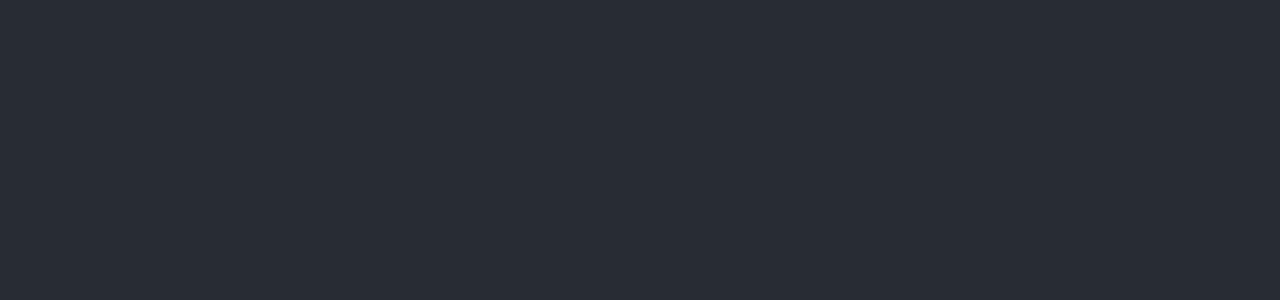
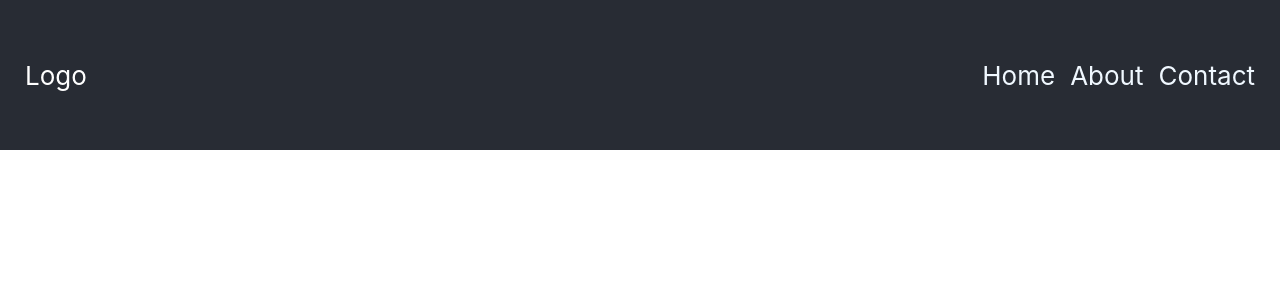
Before and after one commit to abdozayan12/Loan-Application-Form, a React (Create React App) app in the folder loan-application/: page / in a window 1280 px wide. Shown: the top 300 px of the page. Built offline with nearby package versions, Linux system fonts and the light colour scheme.

Commit message:
Create Page Header

```diff
--- a/loan-application/src/App.css
+++ b/loan-application/src/App.css
@@ -2,37 +2,27 @@
   text-align: center;
 }
 
-.App-logo {
-  height: 40vmin;
-  pointer-events: none;
-}
-
-@media (prefers-reduced-motion: no-preference) {
-  .App-logo {
-    animation: App-logo-spin infinite 20s linear;
-  }
-}
-
 .App-header {
   background-color: #282c34;
-  min-height: 100vh;
+  min-height: 150px;
+  padding:  0 25px;
   display: flex;
-  flex-direction: column;
   align-items: center;
-  justify-content: center;
+  justify-content: space-between;
   font-size: calc(10px + 2vmin);
   color: white;
 }
 
-.App-link {
-  color: #61dafb;
+.nav-links{
+  display: flex;
+  gap: 15px;
 }
 
-@keyframes App-logo-spin {
-  from {
-    transform: rotate(0deg);
-  }
-  to {
-    transform: rotate(360deg);
-  }
+.nav-links a {
+  text-decoration: none;
+  color: aliceblue;
 }
+
+.nav-links a:hover {
+  color: blue;
+}
--- a/loan-application/src/App.js
+++ b/loan-application/src/App.js
@@ -1,12 +1,12 @@
-import logo from './logo.svg';
+import Header from './components/Header'
 import './App.css';
 
 function App() {
   return (
     <div className="App">
-      <header className="App-header">
+      <Header />
 
-      </header>
+
     </div>
   );
 }
--- /dev/null
+++ b/loan-application/src/components/Header.jsx
@@ -0,0 +1,14 @@
+import React from 'react'
+
+export default function Header() {
+  return (
+    <header className="App-header">
+      <div className="logo">Logo</div>
+      <nav className="nav-links">
+        <a href="#">Home</a>
+        <a href="#">About</a>
+        <a href="#">Contact</a>
+      </nav>
+    </header>
+  );
+}
```
